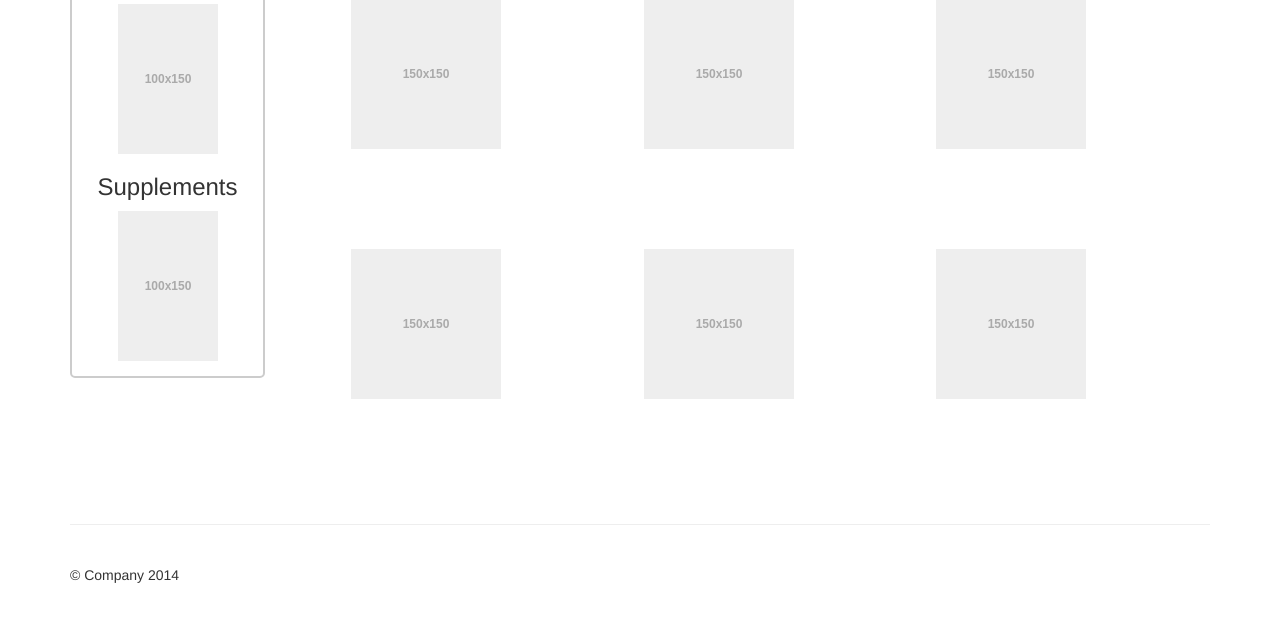
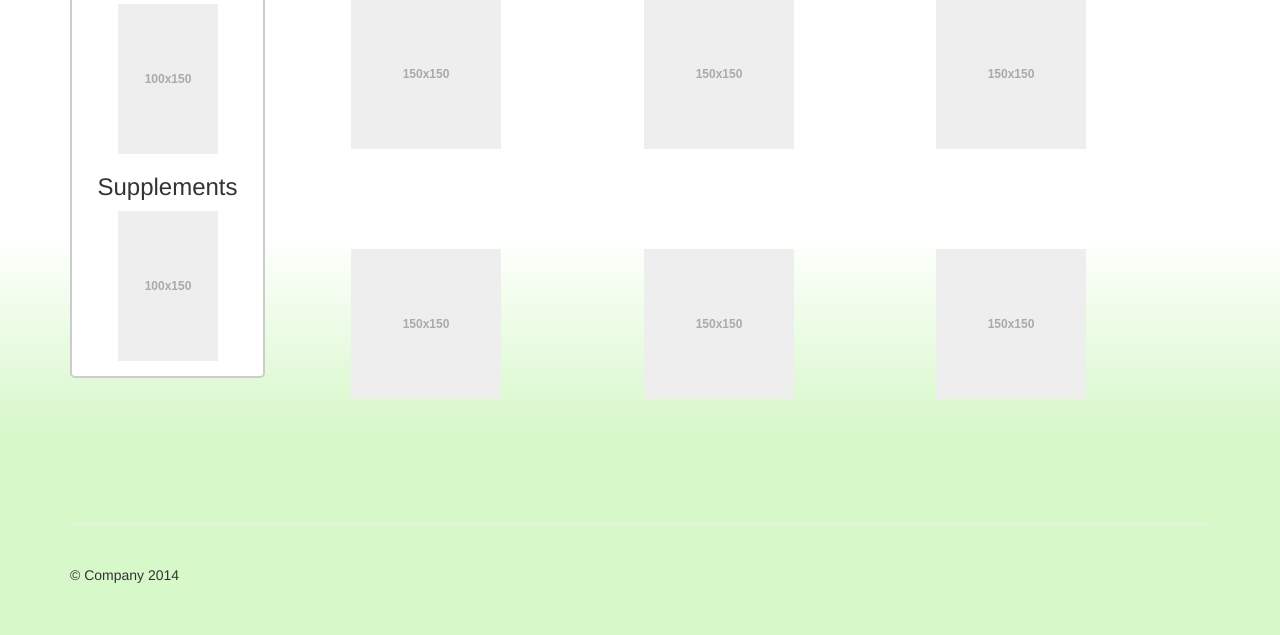
Before and after one commit to TheMaxKim/MerchantSite, a PHP site: page / in a window 1280 px wide. Shown: the part 746-1381 px from the top of the page. Run offline with PHP 8.4, Linux system fonts and the light colour scheme.

Commit message:
messed around with background

```diff
--- a/html/css/theme.css
+++ b/html/css/theme.css
@@ -1,5 +1,6 @@
 .col-md-2 {
 border:2px solid #cccccc;
+background-color: #ffffff;
 border-radius:5px;
 margin-left:15px;
 margin-right:15px;
@@ -8,6 +9,7 @@ padding-top:15px;
 }
 
 .col-md-3 {
+
 padding-top:15px;
 padding-bottom:85px;
 text-align:center;
@@ -96,6 +98,9 @@ border-radius:0 5px 5px 0;
 
 body {
 padding-top:20px;
+background-position: left bottom;
+background-image:url(../images/pbg1.png);
+background-repeat:repeat-x;
 }
 
 li {
```
Also changed, not shown: html/images/bbg.png (deleted), html/images/pbg1.png (added).
